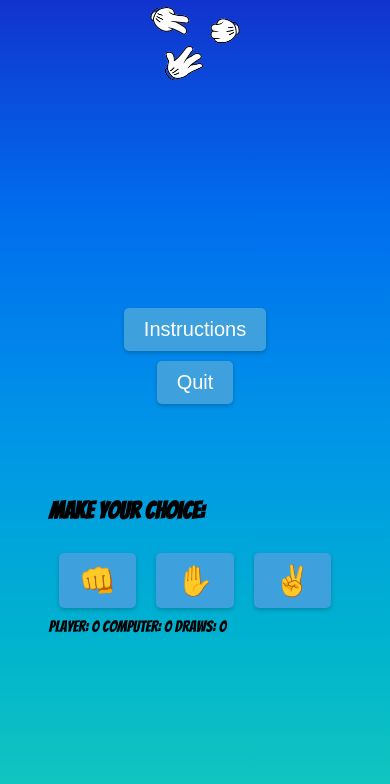
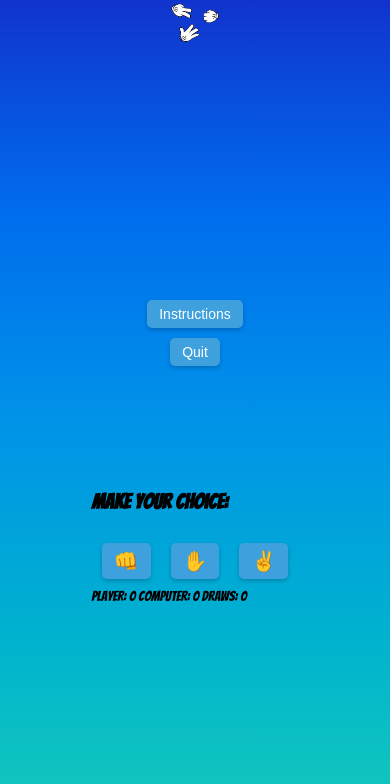
Before and after one commit to kubecks/rock-paper-scissors, a plain HTML site: page index.html in a window 390 px wide. Both pictures are taken after a click on the button "Start". Drawn offline with Linux system fonts and the light colour scheme.

Commit message:
Add media queries for compatiblility across all devices

```diff
--- a/assets/css/style.css
+++ b/assets/css/style.css
@@ -64,7 +64,7 @@ button {
     padding: 10px 20px;
     font-size: 20px;
     cursor: pointer;
-    background-color: #3EA0DD; /* Light blue */
+    background-color: #3EA0DD;
     color: #fff;
     border: none;
     border-radius: 5px;
@@ -72,19 +72,19 @@ button {
 }
 
 button:hover {
-    background-color: #5AB9F5; /* Slightly darker shade of blue on hover */
+    background-color: #5AB9F5;
 }
 
 button:focus {
     outline: none;
-    background-color: #1C73B8; /* Darker shade of blue when focused */
+    background-color: #1C73B8;
 }
 
 /* Styles for choice buttons */
 #choices {
     display: flex;
     justify-content: center;
-    margin-top: 20px; /* Add some margin for spacing */
+    margin-top: 20px;
 }
 
 .choice-btn {
@@ -92,14 +92,14 @@ button:focus {
     margin: 10px;
     font-size: 30px;
     justify-content: center;
-    background-color: #3EA0DD; /* Light blue */
+    background-color: #3EA0DD;
     border: none;
     cursor: pointer;
-    transition: transform 0.3s; /* Add transition property for smooth effect */
+    transition: transform 0.3s;
 }
 
 .choice-btn:hover {
-    transform: scale(1.2); /* Increase size on hover (you can adjust the value) */
+    transform: scale(1.2); /* Increases size on hover */
 }
 
 .choice-btn:focus {
@@ -129,8 +129,8 @@ button:focus {
     box-shadow: 0 4px 8px rgba(0, 0, 0, 0.2);
     width: 80%;
     max-width: 500px;
-    font-family: 'Arial', sans-serif; /* Change font for the modal content */
-    line-height: 1.6; /* Improve line spacing */
+    font-family: 'Arial', sans-serif; /* Changes font for the modal content */
+    line-height: 1.6;
 }
 
 .close {
@@ -152,13 +152,12 @@ button:focus {
 
 /* Add styles for the winner modal */
 #modal-content-winner {
-    background-color: #C3E88D; /* Light green */
-    color: #333;
+
     text-align: center;
 }
 
 .close-modal {
-    color: #777;
+
     float: right;
     font-size: 28px;
     font-weight: bold;
@@ -169,3 +168,62 @@ button:focus {
 .close-modal:focus {
     color: #999;
 }
+
+
+/* Add media query for devices with a maximum width of 768px i.e. Tablets */
+@media only screen and (max-width: 768px) {
+
+    body {
+      font-size: 16px; /* Decreased the font size for better readability */
+    }
+
+    /* Adjust header styles for smaller screens */
+    #logo {
+        width: 100px;
+    }
+
+    /* Adjust button styles for smaller screens */
+    button {
+      padding: 8px 16px;
+      font-size: 16px;
+    }
+
+    /* Adjust choice button styles for smaller screens */
+    .choice-btn {
+      font-size: 24px;
+    }
+
+    /* Adjust modal styles for smaller screens */
+    .modal-content {
+      width: 90%;
+      max-width: 400px;
+    }
+
+  }
+
+  /* Add media query for devices with a maximum width of 480px i.e. smartphones */
+  @media only screen and (max-width: 480px) {
+
+    body {
+      font-size: 14px;
+    }
+
+    #logo {
+        width: 80px;
+    }
+
+    button {
+      padding: 6px 12px;
+      font-size: 14px;
+    }
+
+    .choice-btn {
+      font-size: 20px;
+    }
+
+    .modal-content {
+      width: 95%;
+      max-width: 320px;
+    }
+
+  }
```
Also changed, not shown: 1 other file.
